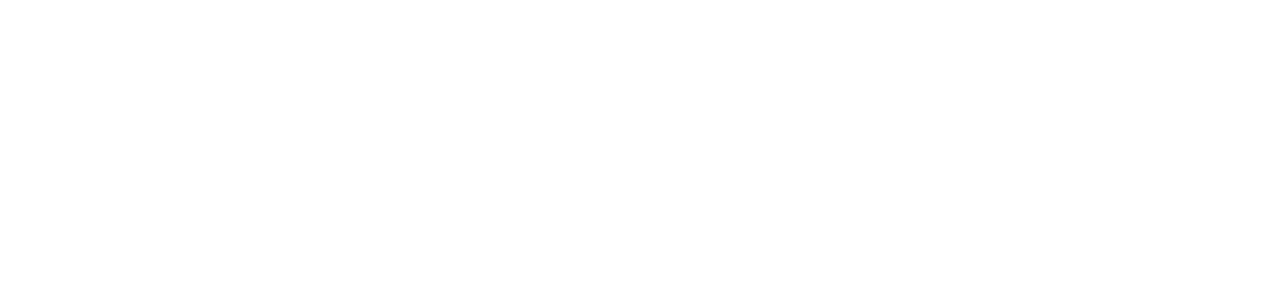
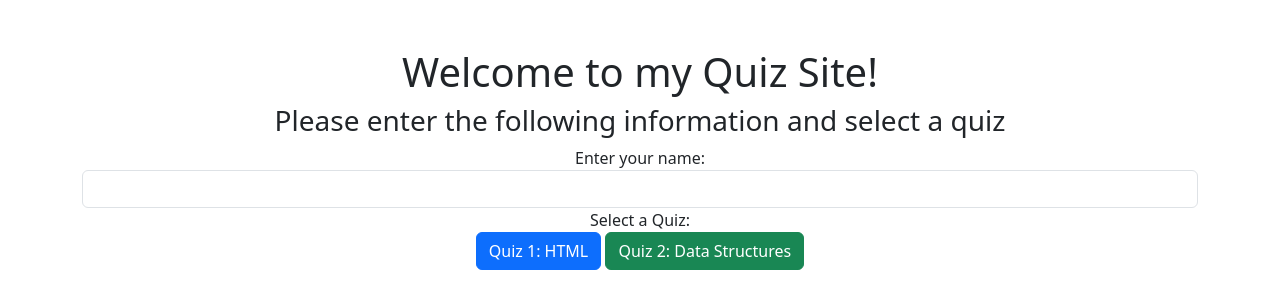
Before and after one commit to Matthew44523/Project-3-Single-Page-Application, a plain HTML site: page index.html in a window 1280 px wide. Drawn offline with nearby package versions, Linux system fonts and the light colour scheme.

Commit message:
Basic HTML

```diff
--- a/index.html
+++ b/index.html
@@ -11,7 +11,27 @@
 
 <body>
 
+    <div class="container mt-5">
 
+    <div id="welcome-screen" style='text-align:center'>
+        <h1>Welcome to my Quiz Site!</h1>
+        <h3>Please enter the following information and select a quiz</h3>
+        <form id="start-form">
+          <div class="form-group">
+            <label for="name">Enter your name:</label>
+            <input type="text" class="form-control" id="name" required>
+          </div>
+          <div class="form-group">
+            <label>Select a Quiz:</label>
+            <div>
+              <button type="button" class="btn btn-primary" onclick="selectQuiz('quiz1')">Quiz 1: HTML</button>
+              <button type="button" class="btn btn-success" onclick="selectQuiz('quiz2')">Quiz 2: Data Structures</button>
+            </div>
+          </div>
+        </form>
+      </div>
+
+    </div>
 
 </body>
 
```
